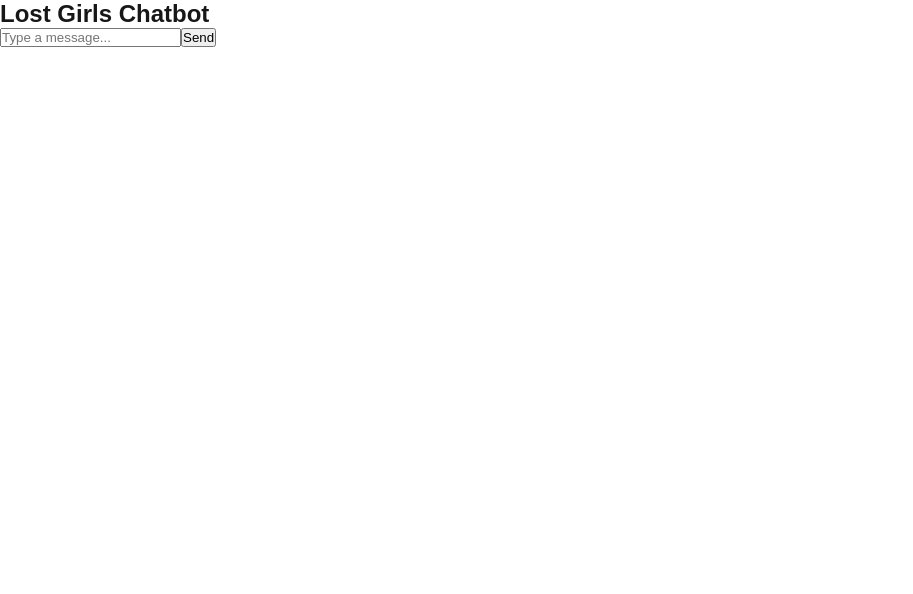
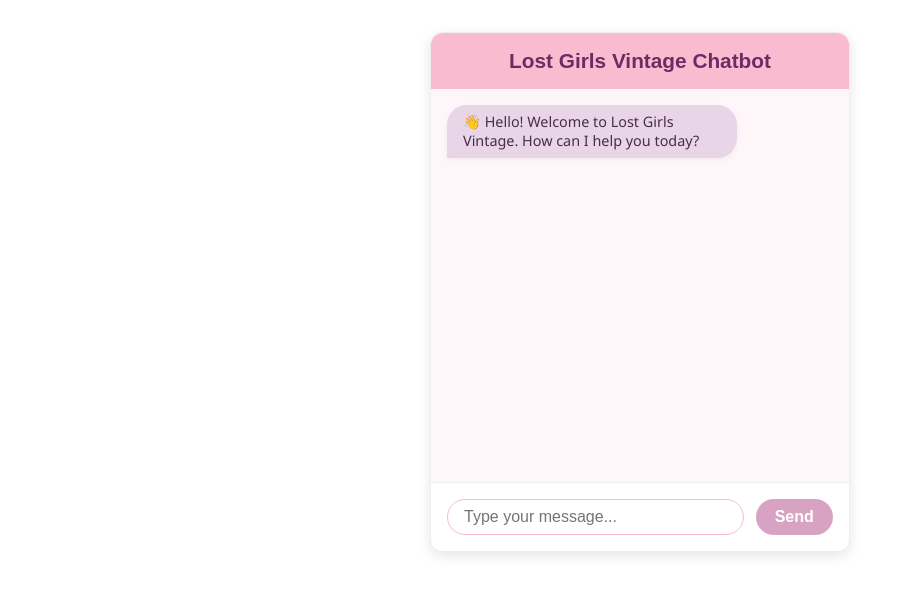
Before and after one commit to eaisdotinc/candidate-take-home, a Next.js app: page / in a window 1280 px wide. Shown: the top 594 px of the page, without its empty margins (0-913 px from the left). Built offline with nearby package versions, Linux system fonts and the light colour scheme.

Commit message:
Added api messages

```diff
--- a/package.json
+++ b/package.json
@@ -9,6 +9,8 @@
     "lint": "next lint"
   },
   "dependencies": {
+    "cors": "^2.8.5",
+    "express": "^5.1.0",
     "next": "14.2.12",
     "react": "^18",
     "react-dom": "^18",
--- a/src/app/components/Chatbot.tsx
+++ b/src/app/components/Chatbot.tsx
@@ -1,33 +1,57 @@
 'use client';
 
-import { useState } from 'react';
+import React, { useState } from 'react';
 import { Message } from '../types/message';
 import { getBotResponse } from '../services/chatbotService';
 import { MessageList } from './MessageList';
 import { MessageInput } from './MessageInput';
 import { v4 as uuidv4 } from 'uuid';
+import styles from '../styles/Chatbot.module.css';
 
 export function Chatbot() {
-  const [messages, setMessages] = useState<Message[]>([]);
+  const [messages, setMessages] = useState<Message[]>([
+    {
+      id: uuidv4(),
+      from: 'bot',
+      text: '👋 Hello! Welcome to Lost Girls Vintage. How can I help you today?',
+    },
+  ]);
   const [isTyping, setIsTyping] = useState(false);
+  const [error, setError] = useState<string | null>(null);
 
-  const sendMessage = async (text: string) => {
+  async function sendMessage(text: string) {
+    setError(null);
     const userMessage: Message = { id: uuidv4(), from: 'user', text };
     setMessages(prev => [...prev, userMessage]);
     setIsTyping(true);
 
-    const botText = await getBotResponse(text);
-    const botMessage: Message = { id: uuidv4(), from: 'bot', text: botText };
-
-    setMessages(prev => [...prev, botMessage]);
-    setIsTyping(false);
-  };
+    try {
+      const botText = await getBotResponse(text);
+      const botMessage: Message = { id: uuidv4(), from: 'bot', text: botText };
+      setMessages(prev => [...prev, botMessage]);
+    } catch (e) {
+      setError('Oops! Something went wrong. Please try again.');
+    } finally {
+      setIsTyping(false);
+    }
+  }
 
   return (
-    <div className="max-w-md mx-auto p-4 border rounded shadow bg-gray-50">
-      <h2 className="text-lg font-bold mb-2">Lost Girls Chatbot</h2>
+    <section className={styles.chatbot} role="region" aria-label="Lost Girls Vintage Chatbot">
+      <header className={styles.header}>Lost Girls Vintage Chatbot</header>
+
       <MessageList messages={messages} isTyping={isTyping} />
+
+      {error && (
+        <div
+          role="alert"
+          style={{ color: 'crimson', textAlign: 'center', margin: '0.5rem 0' }}
+        >
+          {error}
+        </div>
+      )}
+
       <MessageInput onSend={sendMessage} disabled={isTyping} />
-    </div>
+    </section>
   );
 }
--- a/src/app/components/MessageInput.tsx
+++ b/src/app/components/MessageInput.tsx
@@ -1,32 +1,39 @@
-'use client';
+import React, { useState, FormEvent } from 'react';
+import styles from '../styles/Chatbot.module.css';
 
-import { useState } from 'react';
-
-interface Props {
-  onSend: (text: string) => void;
-  disabled: boolean;
+interface MessageInputProps {
+  onSend: (message: string) => void;
+  disabled?: boolean;
 }
 
-export function MessageInput({ onSend, disabled }: Props) {
+export function MessageInput({ onSend, disabled }: MessageInputProps) {
   const [input, setInput] = useState('');
 
-  const handleSubmit = (e: React.FormEvent) => {
+  function handleSubmit(e: FormEvent) {
     e.preventDefault();
-    if (!input.trim()) return;
-    onSend(input.trim());
+    const trimmed = input.trim();
+    if (!trimmed) return;
+    onSend(trimmed);
     setInput('');
-  };
+  }
 
   return (
-    <form onSubmit={handleSubmit} className="flex mt-2">
+    <form className={styles.inputArea} onSubmit={handleSubmit}>
       <input
-        className="flex-grow border rounded p-2"
+        type="text"
+        className={styles.inputField}
+        placeholder="Type your message..."
         value={input}
         onChange={e => setInput(e.target.value)}
         disabled={disabled}
-        placeholder="Type a message..."
+        aria-label="Chat message input"
       />
-      <button type="submit" className="ml-2 px-4 py-2 bg-black text-white rounded" disabled={disabled}>
+      <button
+        type="submit"
+        className={styles.sendButton}
+        disabled={disabled || input.trim() === ''}
+        aria-label="Send message"
+      >
         Send
       </button>
     </form>
--- a/src/app/components/MessageList.tsx
+++ b/src/app/components/MessageList.tsx
@@ -1,27 +1,29 @@
-'use client';
+import React from 'react';
+import { Message } from '../types/message';
+import styles from '../styles/Chatbot.module.css';
 
-import { Message } from '../types/message';
-
-interface Props {
+interface MessageListProps {
   messages: Message[];
   isTyping: boolean;
 }
 
-export function MessageList({ messages, isTyping }: Props) {
+export function MessageList({ messages, isTyping }: MessageListProps) {
   return (
-    <div className="p-4 border h-80 overflow-y-auto space-y-2 bg-white">
+    <div className={styles.messages} aria-live="polite" aria-atomic="false">
       {messages.map(msg => (
         <div
           key={msg.id}
-          className={`text-sm p-2 rounded max-w-xs ${
-            msg.from === 'user' ? 'ml-auto bg-blue-100 text-right' : 'mr-auto bg-green-100'
+          className={`${styles.message} ${
+            msg.from === 'user' ? styles.messageUser : styles.messageBot
           }`}
         >
           {msg.text}
         </div>
       ))}
       {isTyping && (
-        <div className="italic text-gray-500">🤖 Bot is typing...</div>
+        <div className={styles.typingIndicator} aria-live="assertive">
+          🤖 Bot is typing...
+        </div>
       )}
     </div>
   );
--- a/src/app/page.tsx
+++ b/src/app/page.tsx
@@ -1,3 +1,4 @@
+import React from 'react';
 import { Chatbot } from '../app/components/Chatbot';
 
 export default function ChatPage() {
--- a/src/app/services/chatbotService.ts
+++ b/src/app/services/chatbotService.ts
@@ -1,25 +1,9 @@
 export async function getBotResponse(userMessage: string): Promise<string> {
   try {
-    const lower = userMessage.trim().toLowerCase();
-
-    if (["hi", "hello", "hey"].includes(lower)) {
-      return "👋 Hello! Welcome to Lost Girls Vintage!";
-    }
-
-    if (lower.includes("how are you")) {
-      return "I'm just a bot, but I'm here to help! 😊";
-    }
-
-    if (lower.includes("help")) {
-      return "Sure! You can ask about vintage items, store hours, or shipping.";
-    }
-
-    if (lower.includes("denim")) {
-      return "Yes! We have vintage Levi’s, Wrangler, and more in our denim collection.";
-    }
-
-    // Fallback if no match
-    return `🤔 I'm not sure how to respond to that. Try asking about our vintage items!`;
+    const res = await fetch(`/api/chat?q=${encodeURIComponent(userMessage)}`);
+    if (!res.ok) throw new Error("API error");
+    const data = await res.json();
+    return data.response;
   } catch (error) {
     return "❌ Sorry, I couldn’t process your request.";
   }
--- /dev/null
+++ b/src/app/styles/Chatbot.module.css
@@ -0,0 +1,104 @@
+.chatbot {
+  max-width: 420px;
+  margin: 2rem auto;
+  border: 1px solid #eee;
+  border-radius: 12px;
+  box-shadow: 0 4px 14px rgb(0 0 0 / 0.1);
+  background-color: #fff;
+  display: flex;
+  flex-direction: column;
+  height: 520px;
+}
+
+.header {
+  text-align: center;
+  padding: 1rem;
+  background: #f8bbd0;
+  color: #702963;
+  font-weight: 700;
+  font-size: 1.3rem;
+  border-radius: 12px 12px 0 0;
+}
+
+.messages {
+  flex: 1;
+  padding: 1rem;
+  overflow-y: auto;
+  font-family: 'Segoe UI', Tahoma, Geneva, Verdana, sans-serif;
+  font-size: 0.9rem;
+  background: #fef6f9;
+  display: flex;
+  flex-direction: column;
+  gap: 0.6rem;
+}
+
+.message {
+  max-width: 75%;
+  padding: 0.5rem 1rem;
+  border-radius: 20px;
+  line-height: 1.3;
+  word-break: break-word;
+  box-shadow: 0 2px 6px rgb(0 0 0 / 0.05);
+}
+
+.messageUser {
+  background-color: #f8bbd0;
+  color: #330029;
+  align-self: flex-end;
+  border-bottom-right-radius: 0;
+}
+
+.messageBot {
+  background-color: #e8d5e7;
+  color: #4a2c4a;
+  align-self: flex-start;
+  border-bottom-left-radius: 0;
+}
+
+.typingIndicator {
+  font-style: italic;
+  color: #a78ca7;
+  margin-left: 0.25rem;
+}
+
+.inputArea {
+  display: flex;
+  padding: 1rem;
+  border-top: 1px solid #eee;
+}
+
+.inputField {
+  flex-grow: 1;
+  padding: 0.5rem 1rem;
+  font-size: 1rem;
+  border: 1.8px solid #f8bbd0;
+  border-radius: 25px;
+  outline-offset: 2px;
+  transition: border-color 0.2s ease-in-out;
+}
+
+.inputField:focus {
+  border-color: #702963;
+}
+
+.sendButton {
+  margin-left: 0.75rem;
+  background-color: #702963;
+  border: none;
+  color: white;
+  font-weight: 600;
+  font-size: 1rem;
+  padding: 0 1.2rem;
+  border-radius: 25px;
+  cursor: pointer;
+  transition: background-color 0.3s ease;
+}
+
+.sendButton:disabled {
+  background-color: #d8a3c3;
+  cursor: not-allowed;
+}
+
+.sendButton:hover:not(:disabled) {
+  background-color: #4f1d43;
+}
```
Also changed, not shown: src/pages/api/chat.ts (renamed from src/server/api/chat.ts), 2 other files (tests, documents, lock files or other folders).
